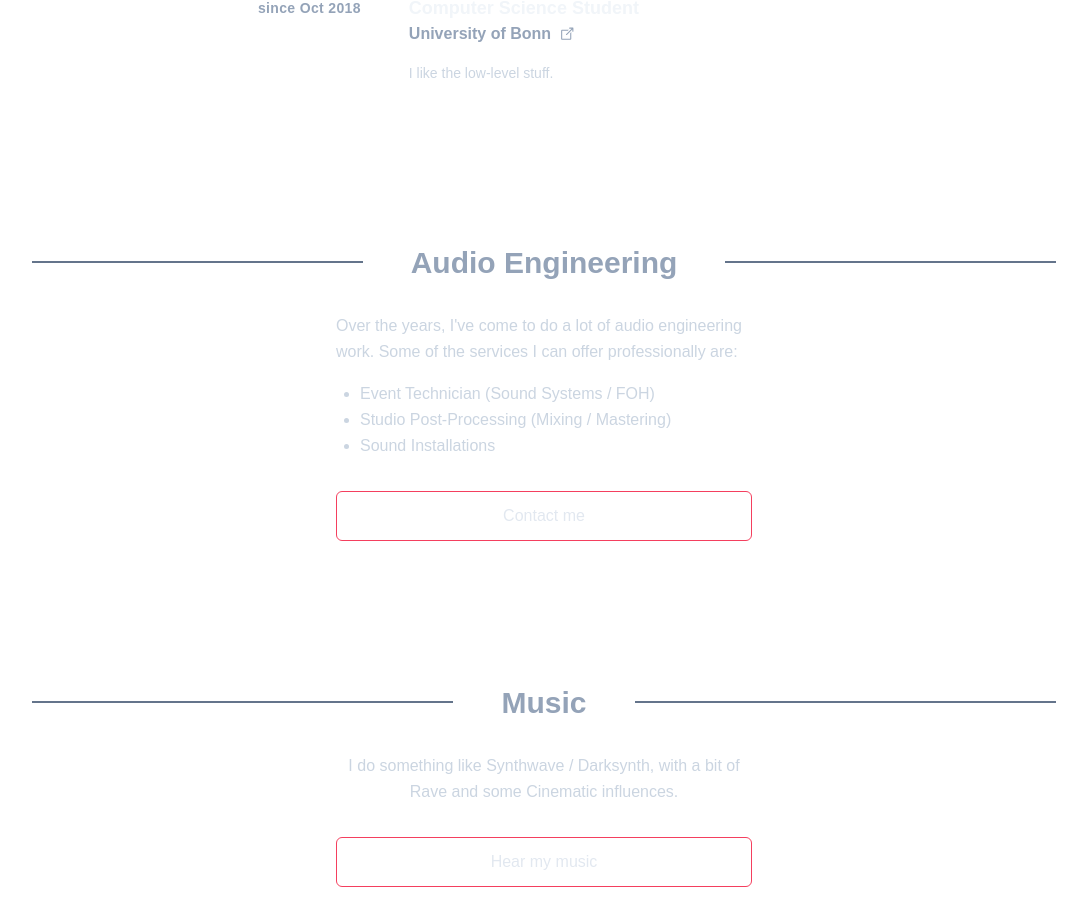
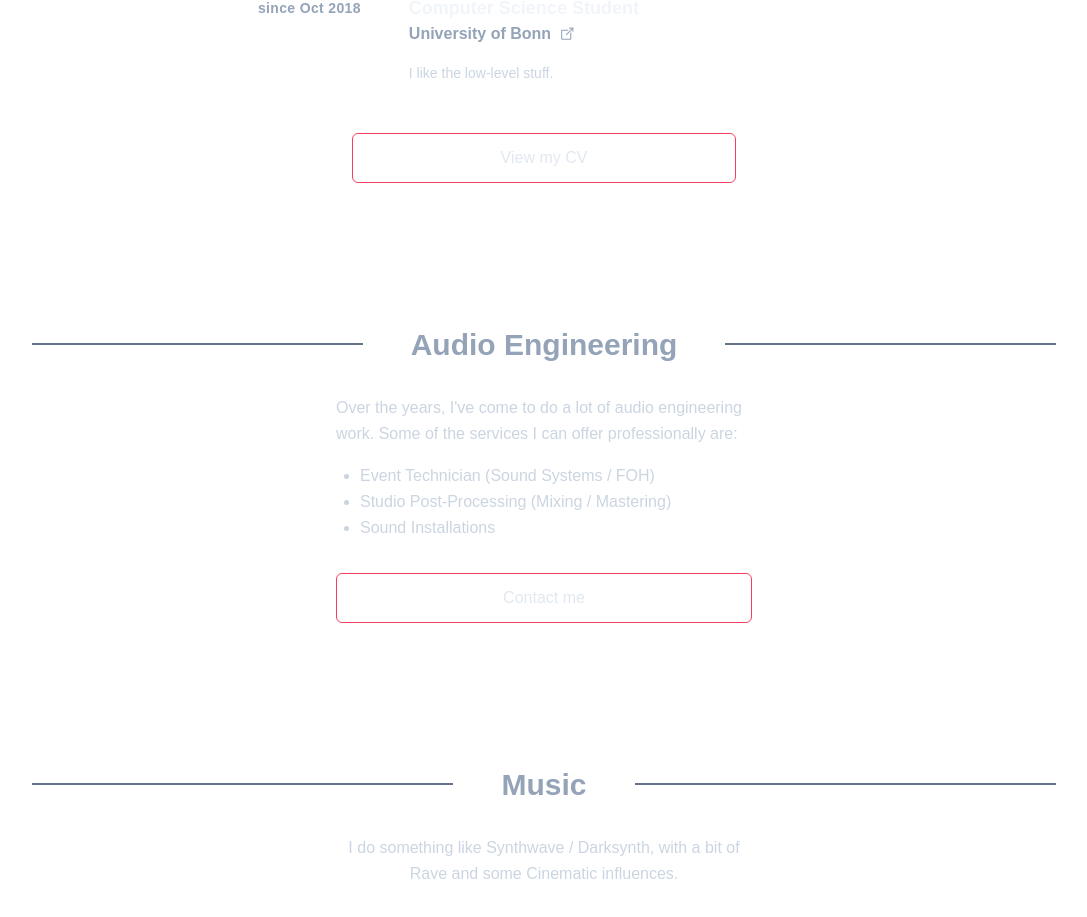
Before and after one commit to gereonrisse/personal-website, a SvelteKit app: page / in a window 1280 px wide. Shown: the part 1799-2716 px from the top of the page, without its empty margins (96-1183 px from the left). Built offline with nearby package versions, Linux system fonts and the light colour scheme; a web font is replaced by a local one.

Commit message:
added CV

```diff
--- a/src/lib/translations/de/home.json
+++ b/src/lib/translations/de/home.json
@@ -27,7 +27,7 @@
       "timespan": "seit Okt 2018",
       "description": "Ich mag den systemnahen Bereich."
     },
-    "cv": "Mein Lebenslauf"
+    "cv": "Lebenslauf ansehen"
   },
   "audio": {
     "header": "Tontechnik",
--- a/src/routes/(home)/+page.svelte
+++ b/src/routes/(home)/+page.svelte
@@ -2,7 +2,7 @@
     import ResumeCard from "$lib/ResumeCard.svelte";
     import Tag from "$lib/Tag.svelte";
     import Link from "$lib/ExternalLink.svelte";
-    import {t} from '$lib/translations';
+    import {t, locale} from '$lib/translations';
     import SectionHeader from "$lib/SectionHeader.svelte";
     import Button from "$lib/Button.svelte";
     import Divider from "$lib/Divider.svelte";
@@ -16,6 +16,8 @@
         // Show arrow if scrolled to the top, hide otherwise.
         window.addEventListener('scroll', () => showArrow = window.scrollY === 0);
     }
+
+    $: cv_path = $locale === 'de' ? '/cv_gereon_risse_german.pdf' : '/cv_gereon_risse_english.pdf';
 </script>
 
 <svelte:head>
@@ -157,13 +159,15 @@
             </ResumeCard>
 
             <!-- TODO add CV -->
-            <!-- <div>
+            <div class="px-4">
                 <div class="mx-auto max-w-sm">
-                    <Button>
-                        <a href="#" target="_blank">{$t('home.software.cv')}</a>
-                    </Button>
+                    <a href="{cv_path}" target="_blank">
+                        <Button>
+                            {$t('home.software.cv')}
+                        </Button>
+                    </a>
                 </div>
-            </div> -->
+            </div>
 
         </div>
     </section>
```
Also changed, not shown: 2 other files (tests, documents, lock files or other folders).
